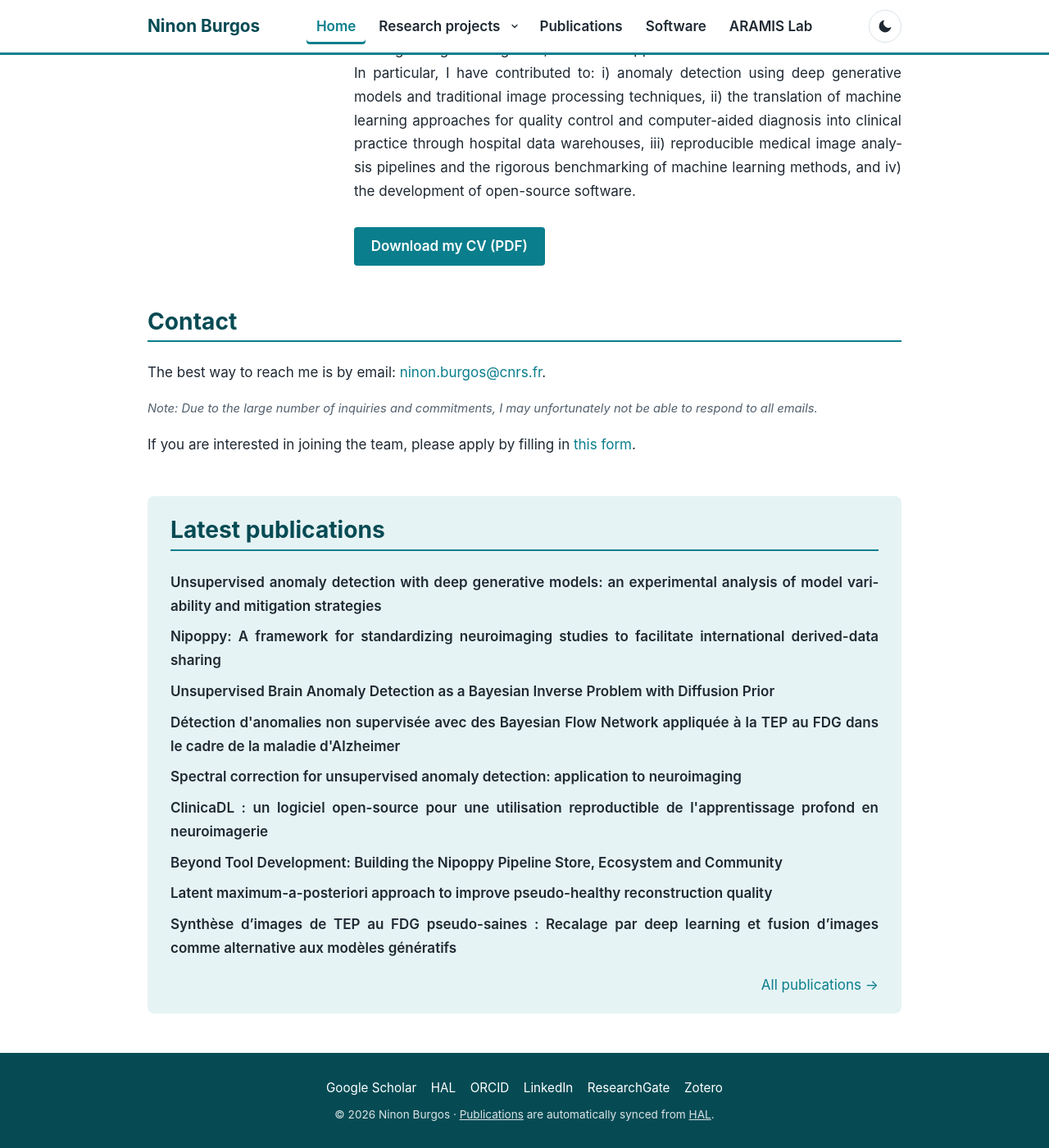
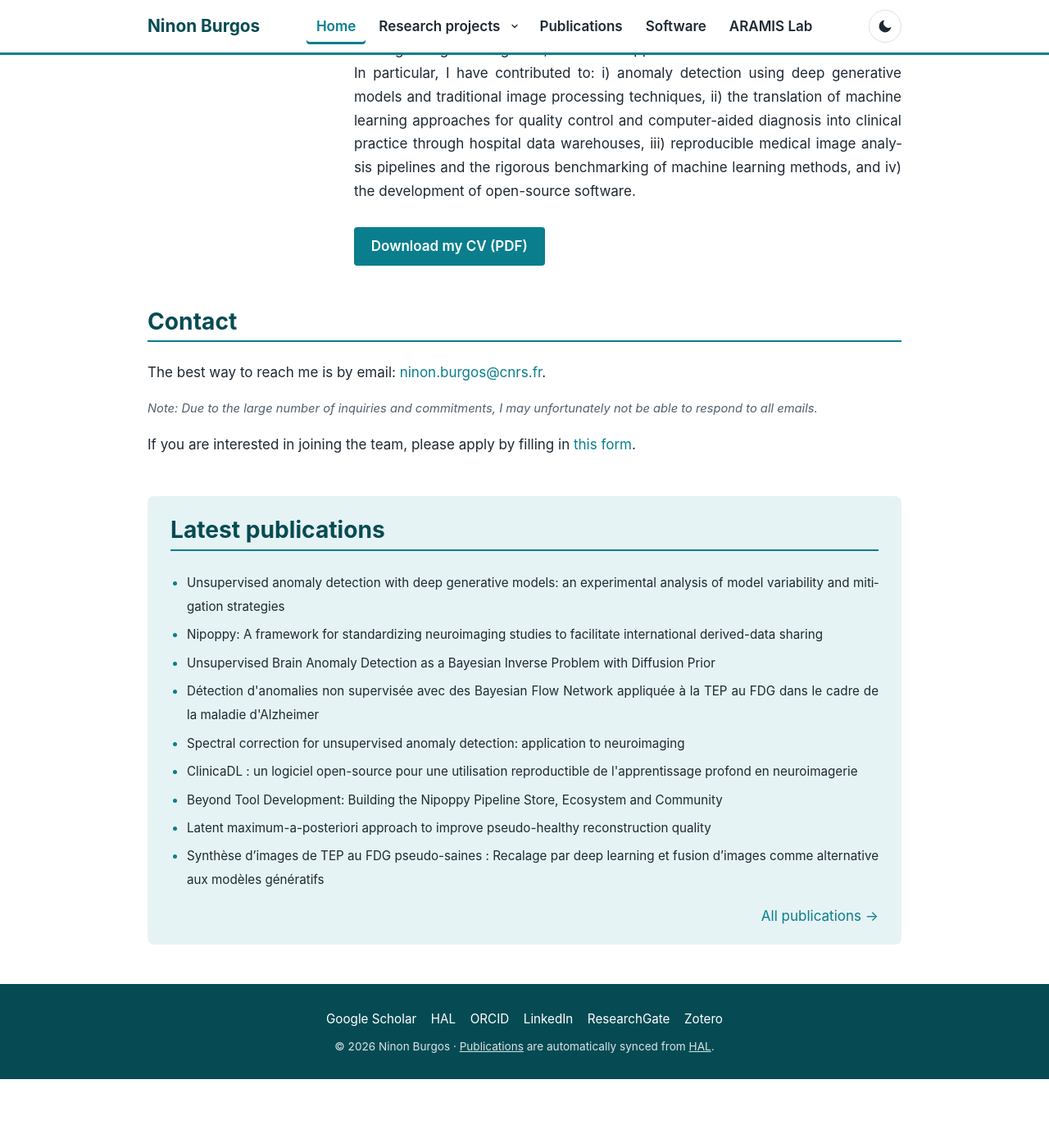
Before and after one commit to nburgos/nburgos.github.io, a Jekyll site: the page built from index.md, in a window 1280 px wide and 1400 px high, scrolled down 343 px. Shown: the whole window at 82% size. Built offline with Jekyll 4.4.1, drawn with Linux system fonts in a browser that asks for light colours; after the commit the page ends 1659 px from its top, so only the background shows below that.

Commit message:
Home: compact Latest publications list (bullets, smaller font, no bold)

```diff
--- a/_sass/_publications.scss
+++ b/_sass/_publications.scss
@@ -14,17 +14,22 @@
 }
 
 .latest-pubs-list {
-  list-style: none;
   margin: 0;
-  padding: 0;
-  display: flex;
-  flex-direction: column;
-  gap: 0.55rem;
+  padding-left: 1.25rem;
+}
+
+.latest-pubs-list li + li {
+  margin-top: 0.35rem;
+}
+
+.latest-pubs-list li::marker {
+  color: var(--accent);
 }
 
 .latest-pubs-list a {
   color: var(--text);
-  font-weight: 600;
+  font-size: 0.95rem;
+  font-weight: 400;
   line-height: 1.45;
 }
 
```
